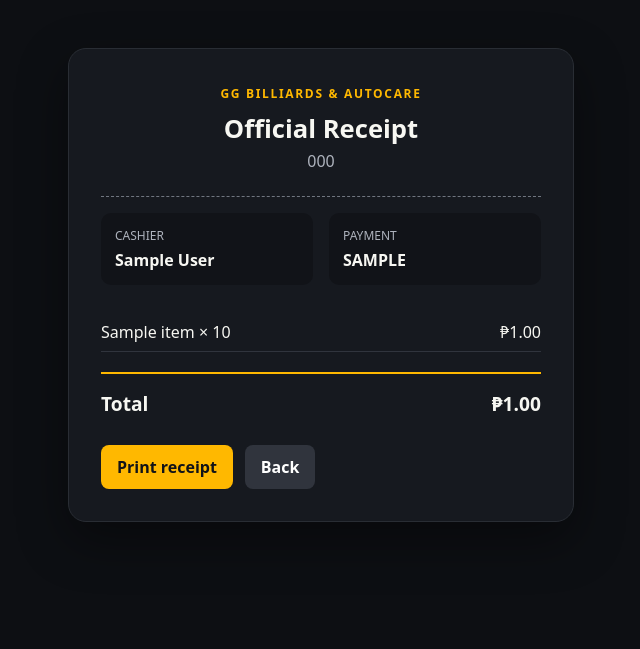
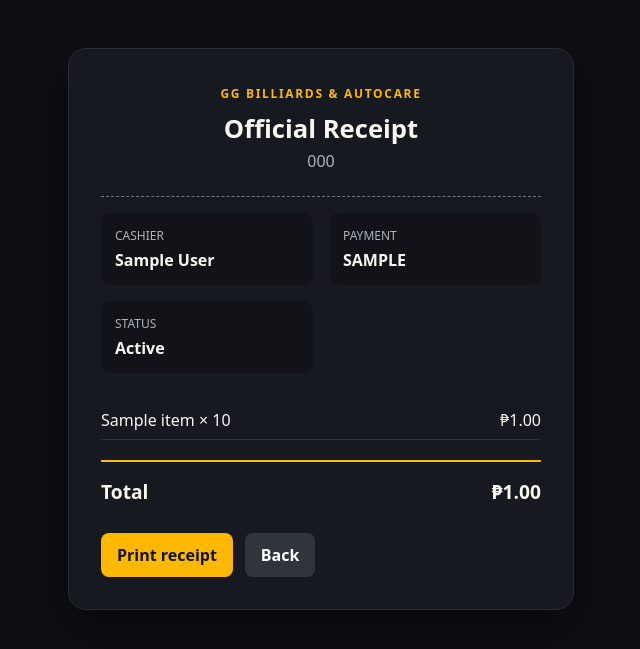
Before and after one commit to Abeleops/cuecare, a Laravel app: template resources/views/sales/receipt.blade.php in a window 1280 px wide. Shown: the top 649 px of the page, without its empty margins (319-959 px from the left). Run offline with Laravel 12, Linux system fonts and the light colour scheme; the template is opened without the code that fills it: most values are stand-ins (such as "Sample title", 1, 10 or a date in 2020); style sheets or scripts are compiled from the project's sources.

Commit message:
feat: Add payment status and detailed payment breakdown to receipt view

```diff
--- a/resources/views/sales/receipt.blade.php
+++ b/resources/views/sales/receipt.blade.php
@@ -25,6 +25,14 @@
                     <dt>Payment</dt>
                     <dd>{{ strtoupper($sale->payment_method) }}</dd>
                 </div>
+                <div>
+                    <dt>Status</dt>
+                    <dd>{{ ucfirst($sale->status) }}</dd>
+                </div>
+                @if ($sale->payment_method === 'split')
+                    <div><dt>Cash</dt><dd>₱{{ number_format((float) $sale->cash_amount, 2) }}</dd></div>
+                    <div><dt>GCash</dt><dd>₱{{ number_format((float) $sale->gcash_amount, 2) }}</dd></div>
+                @endif
             </dl>
 
             <table class="salesItems receiptItems">
```
